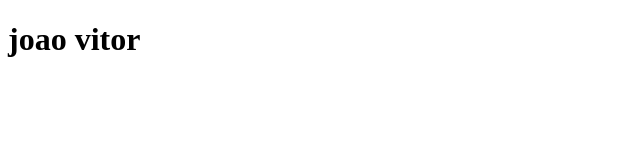
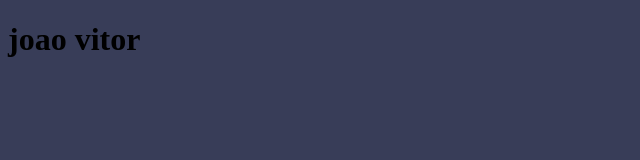
Before and after one commit to joaoh-veiga/site--escola, a plain HTML site: page index.html in a window 1280 px wide. Shown: the whole page, without its empty margins (0-640 px from the left). Drawn offline with Linux system fonts and the light colour scheme.

Commit message:
Update index.html

```diff
--- a/index.html
+++ b/index.html
@@ -4,7 +4,7 @@
     <meta charset="UTF-8">
     <meta name="viewport" content="width=device-width, initial-scale=1.0">
     <title>Document</title>
-</head>
+<link rel="stylesheet" href="style.css">
 <body>
 <h1>joao vitor</h1>
 </body>
```
